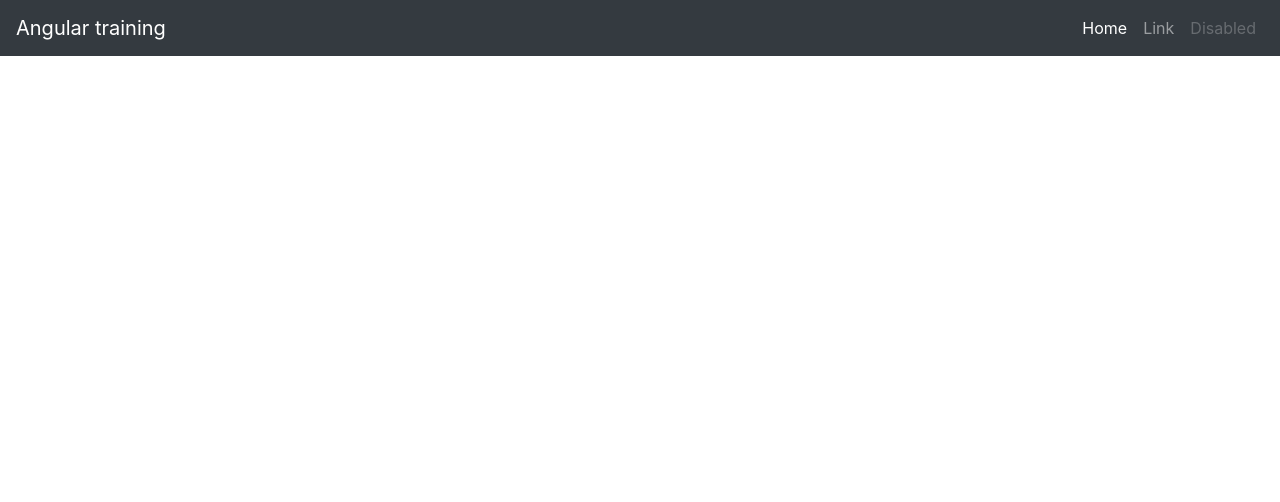
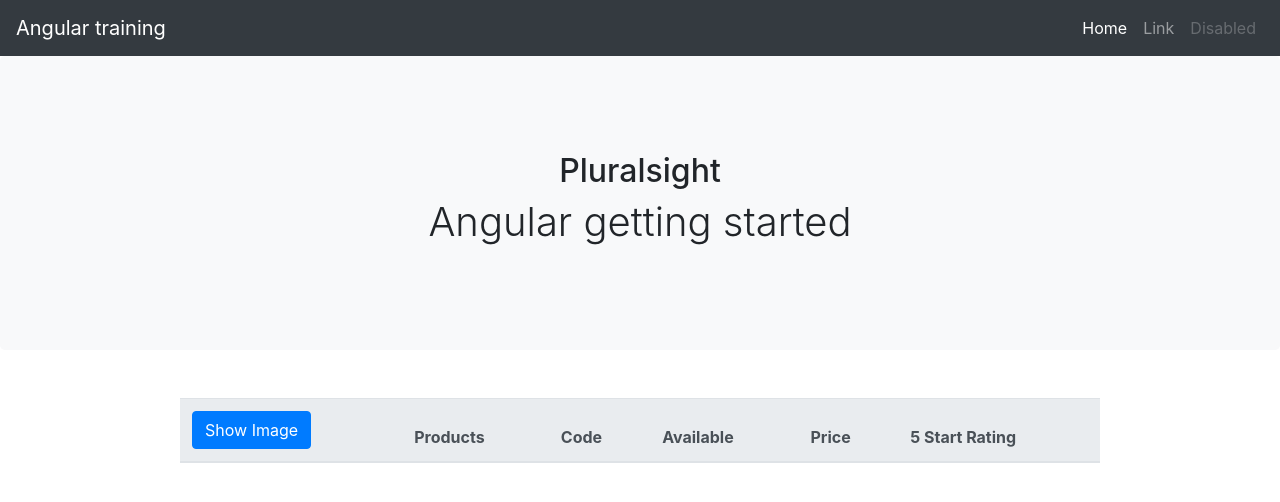
Before and after one commit to kargeb/angular-training, an Angular app: page /pm in a window 1280 px wide. Before the commit this address led to /. Shown: the top 502 px of the page. Built offline with nearby package versions, Linux system fonts and the light colour scheme.

Commit message:
make basic layout

```diff
--- a/src/app/app-routing.module.ts
+++ b/src/app/app-routing.module.ts
@@ -2,12 +2,17 @@
 import { RouterModule, Routes } from '@angular/router';
 
 import { MainPageComponent } from './main-page/main-page.component';
+import { PmComponent } from './plural/pm/pm.component';
 
 const routes: Routes = [
   {
     path: '',
     component: MainPageComponent,
     pathMatch: 'full',
+  },
+  {
+    path: 'pm',
+    component: PmComponent,
   },
 ];
 
--- a/src/app/app.module.ts
+++ b/src/app/app.module.ts
@@ -8,6 +8,8 @@
 import { NavComponent } from './nav/nav.component';
 import { HeroesModule } from './heroes/heroes.module';
 import { MessagesComponent } from './messages/messages.component';
+import { PmModule } from './plural/pm/pm.module';
+
 // import { HeroesComponent } from './heores/heroes/heroes.component';
 
 @NgModule({
@@ -17,6 +19,7 @@
     BrowserModule,
     HttpClientModule,
     HeroesModule,
+    PmModule,
     AppRoutingModule,
   ],
   providers: [],
--- a/src/app/main-page/main-page.component.html
+++ b/src/app/main-page/main-page.component.html
@@ -68,13 +68,12 @@
           <text x="50%" y="50%" fill="#777" dy=".3em">140x140</text>
         </svg>
 
-        <h2>Heading</h2>
+        <h2>Pluralsight</h2>
         <p>
-          And lastly this, the third column of representative placeholder
-          content.
+          Angular getting started
         </p>
         <p>
-          <a class="btn btn-secondary" href="#">View details &raquo;</a>
+          <a class="btn btn-secondary" routerLink="/pm">Open &raquo;</a>
         </p>
       </div>
       <!-- /.col-lg-4 -->
--- a/src/app/plural/pm/pm.component.html
+++ b/src/app/plural/pm/pm.component.html
@@ -1 +1,41 @@
-<p>pm works!</p>
+<main role="main">
+
+  <section class="jumbotron text-center bg-light">
+    <div class="container">
+      <h2 class="mb-2">Pluralsight</h2>
+      <h1>Angular getting started</h1>
+
+    </div>
+  </section>
+
+  <div class="albumm py-5 bg-lightt">
+    <div class="container">
+<div class="row">
+    <div class="col"></div>
+
+    <div class="col-md-10 ">
+          <table class="table">
+            <thead class="thead-light">
+              <tr>
+                <th>
+                    <button class="btn btn-primary"> Show Image</button>
+                </th>
+                <th scope="col">Products</th>
+                <th scope="col">Code</th>
+                <th scope="col">Available</th>
+                <th scope="col">Price</th>
+                <th scope="col">5 Start Rating</th>
+              </tr>
+            </thead>
+            <tbody>
+
+            </tbody>
+          </table>
+    </div>
+    <div class="col"></div>
+</div>
+
+    </div>
+  </div>
+
+</main>
--- a/src/app/plural/pm/pm.component.scss
+++ b/src/app/plural/pm/pm.component.scss
@@ -0,0 +1,48 @@
+.jumbotron {
+  padding-top: 3rem;
+  padding-bottom: 3rem;
+  margin-bottom: 0;
+  background-color: #fff;
+}
+@media (min-width: 768px) {
+  .jumbotron {
+    padding-top: 6rem;
+    padding-bottom: 6rem;
+  }
+}
+
+.jumbotron p:last-child {
+  margin-bottom: 0;
+}
+
+.jumbotron h1 {
+  font-weight: 300;
+}
+
+.jumbotron .container {
+  max-width: 40rem;
+}
+
+footer {
+  padding-top: 3rem;
+  padding-bottom: 3rem;
+}
+
+footer p {
+  margin-bottom: 0.25rem;
+}
+
+.bd-placeholder-img {
+  font-size: 1.125rem;
+  text-anchor: middle;
+  -webkit-user-select: none;
+  -moz-user-select: none;
+  -ms-user-select: none;
+  user-select: none;
+}
+
+@media (min-width: 768px) {
+  .bd-placeholder-img-lg {
+    font-size: 3.5rem;
+  }
+}
```
